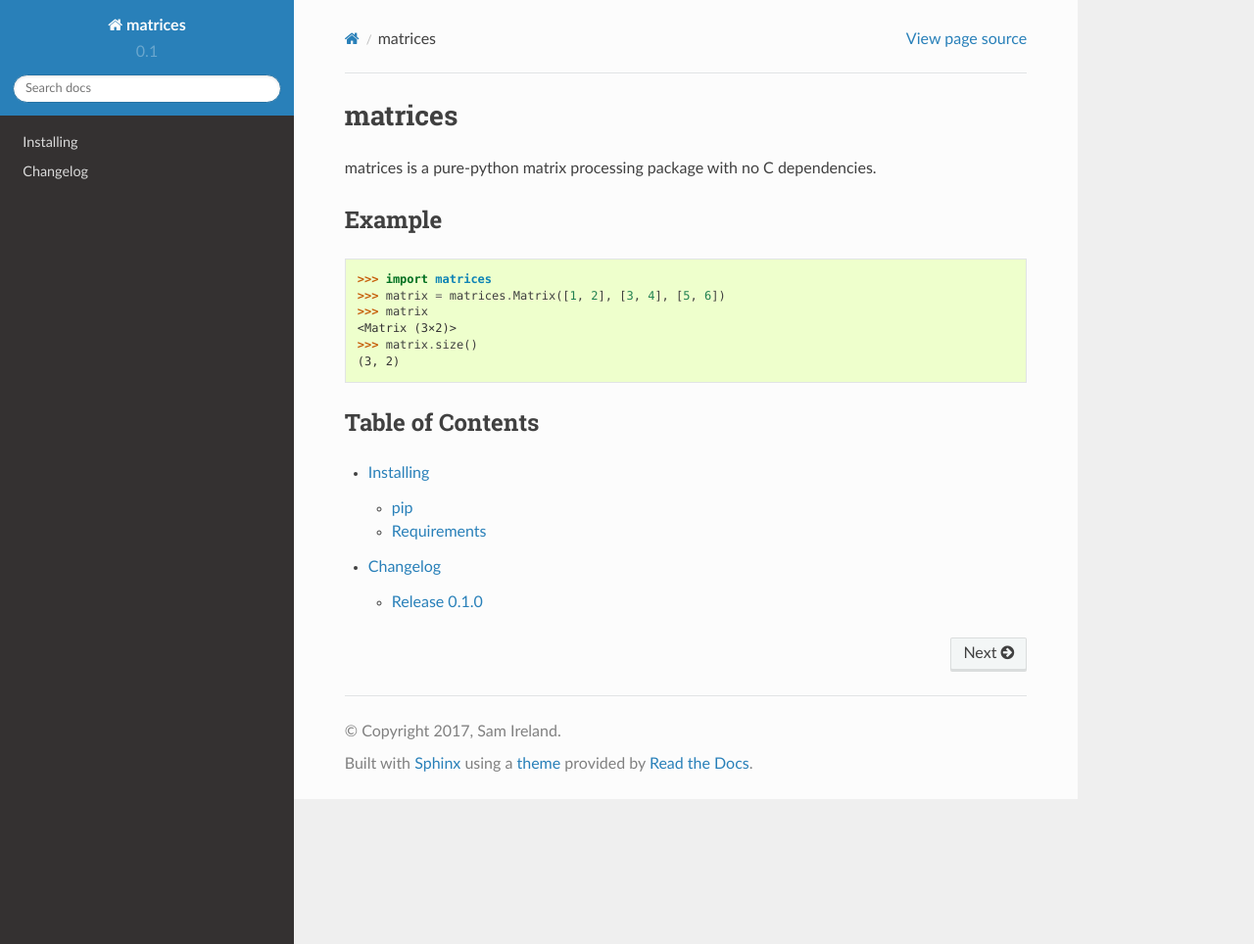
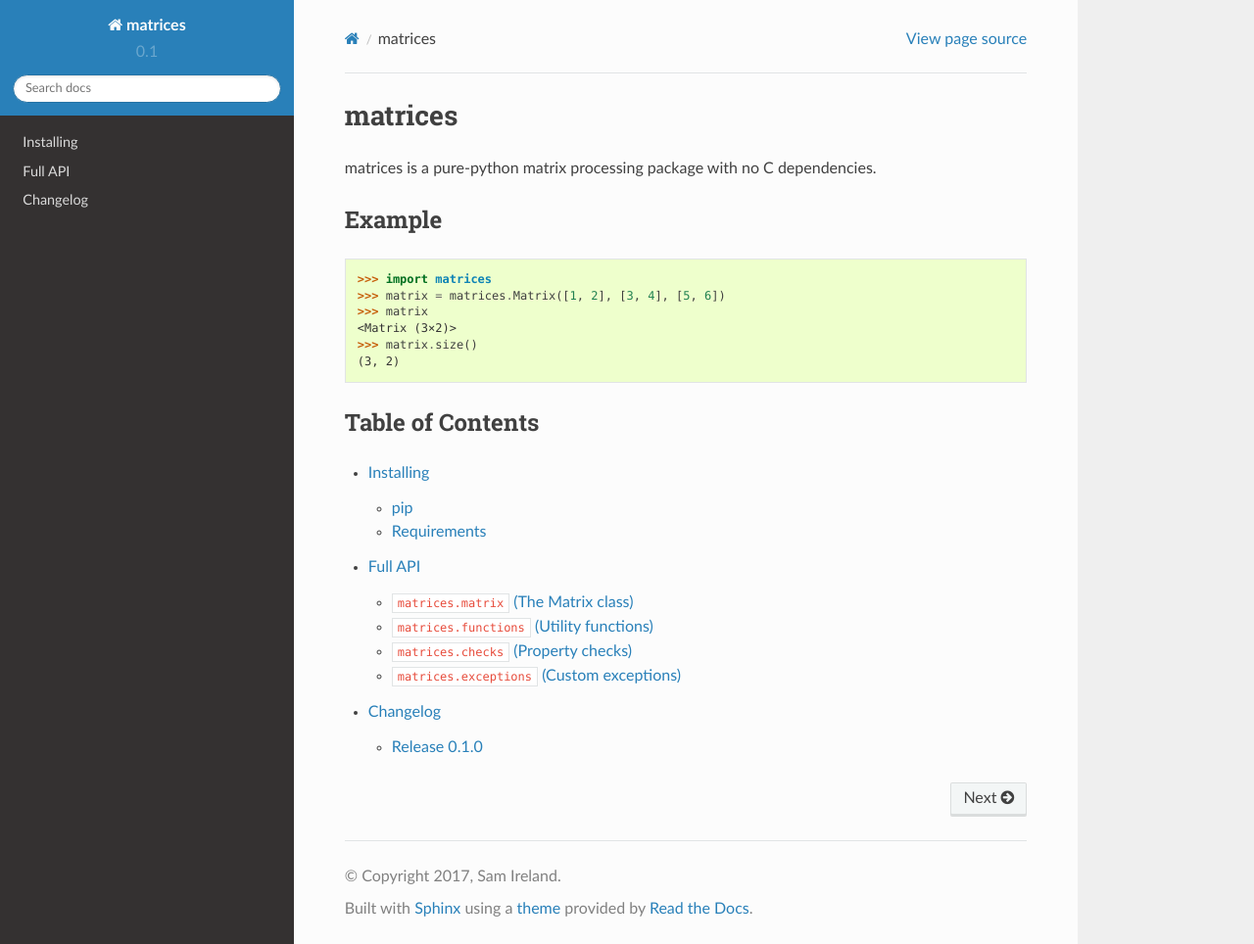
Before and after one commit to samirelanduk/matrices, a Sphinx documentation site: the page built from docs/source/index.rst, in a window 1280 px wide and 964 px high. Shown: the whole window at 98% size. Built offline with Sphinx 7.4.7 and the Read the Docs theme 2.0.0, drawn with Linux system fonts in a browser that asks for light colours.

Commit message:
Add full API docs

```diff
--- /dev/null
+++ b/docs/source/api.rst
@@ -0,0 +1,8 @@
+Full API
+--------
+
+.. toctree ::
+    api/matrix
+    api/functions
+    api/checks
+    api/exceptions
--- /dev/null
+++ b/docs/source/api/checks.rst
@@ -0,0 +1,5 @@
+``matrices.checks`` (Property checks)
+~~~~~~~~~~~~~~~~~~~~~~~~~~~~~~~~~~~~~
+
+.. automodule:: matrices.checks
+    :members:
--- /dev/null
+++ b/docs/source/api/exceptions.rst
@@ -0,0 +1,5 @@
+``matrices.exceptions`` (Custom exceptions)
+~~~~~~~~~~~~~~~~~~~~~~~~~~~~~~~~~~~~~~~~~~~
+
+.. automodule:: matrices.exceptions
+    :members:
--- /dev/null
+++ b/docs/source/api/functions.rst
@@ -0,0 +1,5 @@
+``matrices.functions`` (Utility functions)
+~~~~~~~~~~~~~~~~~~~~~~~~~~~~~~~~~~~~~~~~~~
+
+.. automodule:: matrices.functions
+    :members:
--- /dev/null
+++ b/docs/source/api/matrix.rst
@@ -0,0 +1,5 @@
+``matrices.matrix`` (The Matrix class)
+~~~~~~~~~~~~~~~~~~~~~~~~~~~~~~~~~~~~~~
+
+.. automodule:: matrices.matrix
+    :members:
--- a/docs/source/conf.py
+++ b/docs/source/conf.py
@@ -19,7 +19,7 @@
 #
 import os
 import sys
-sys.path.insert(0, os.path.abspath('.'))
+sys.path.insert(0, os.path.abspath('../..'))
 
 
 # -- General configuration ------------------------------------------------
--- a/docs/source/index.rst
+++ b/docs/source/index.rst
@@ -19,4 +19,5 @@
 .. toctree ::
 
   installing
+  api
   changelog
```
